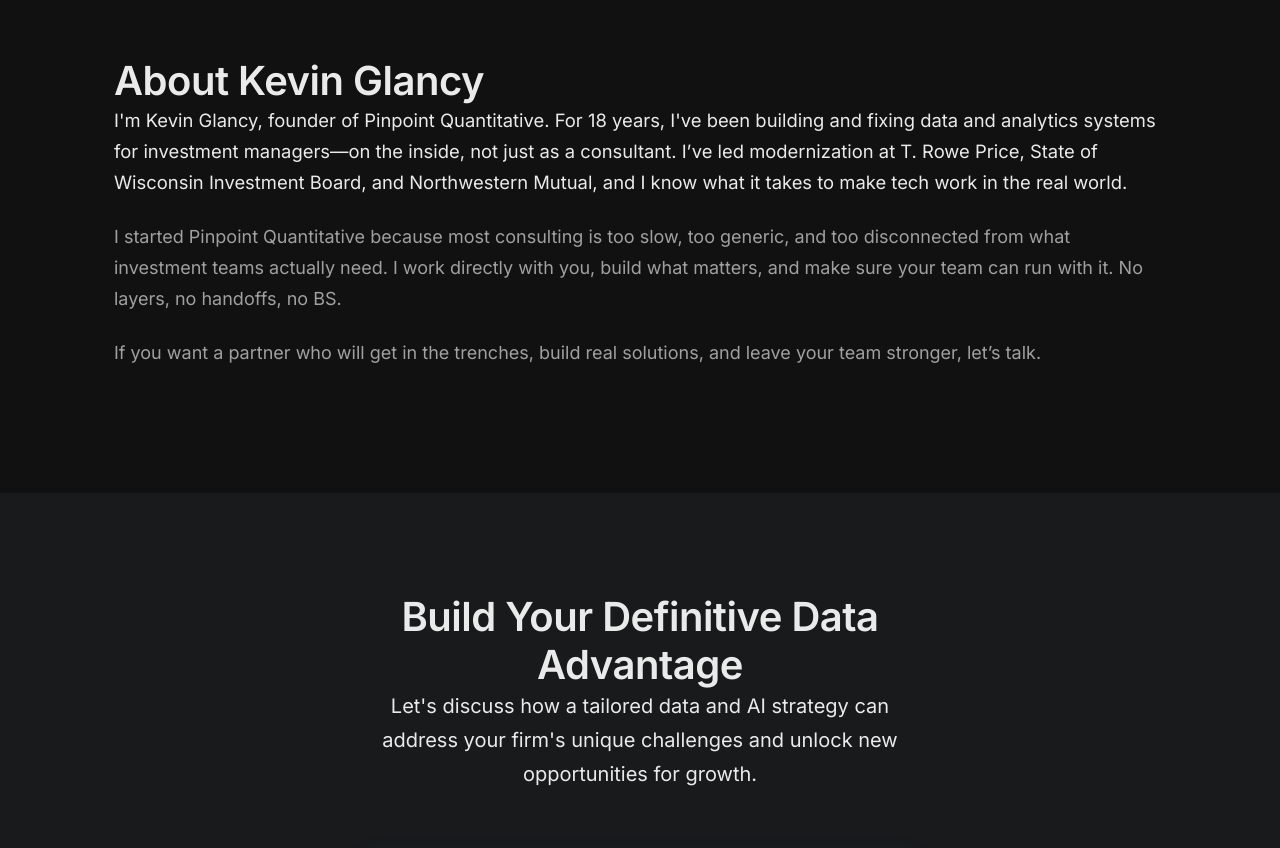
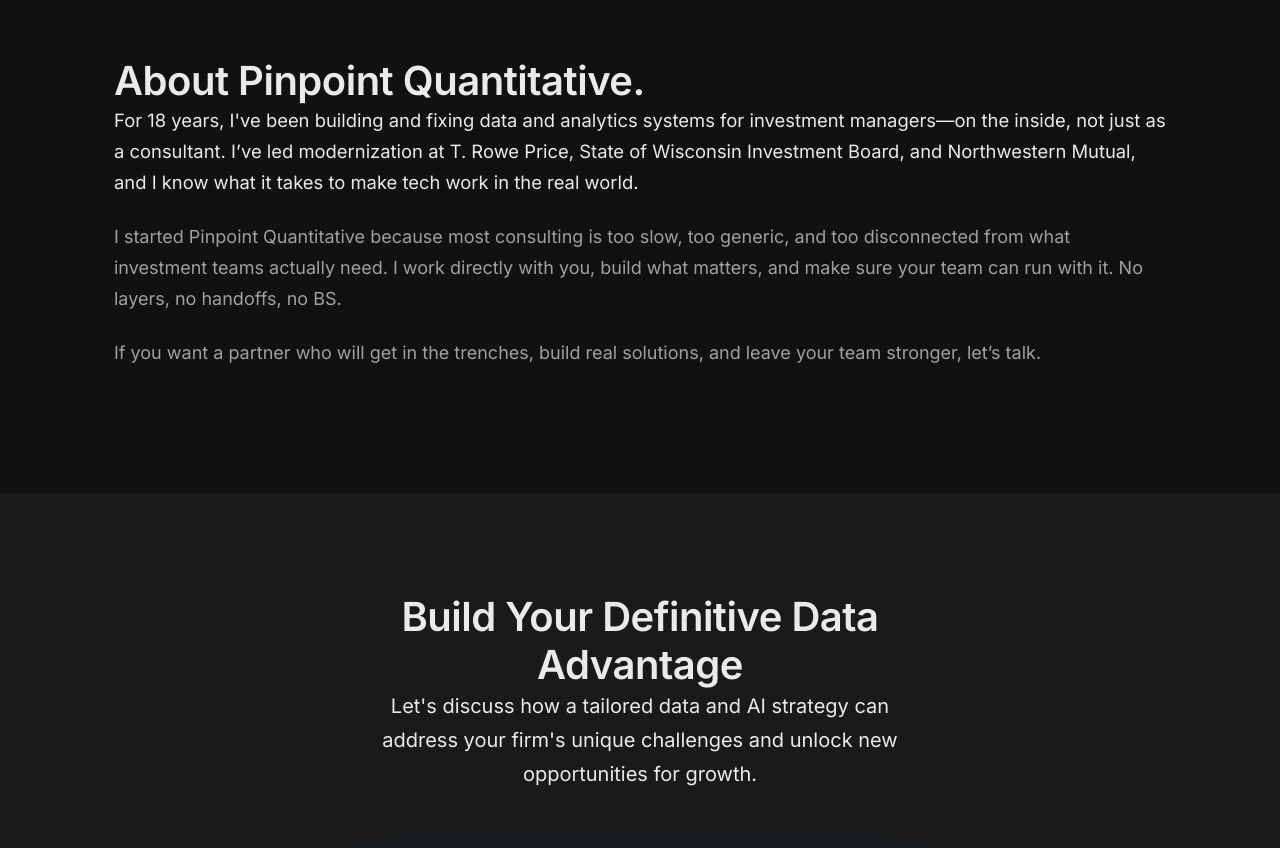
Before and after one commit to pinpoint-quantitative/home, a plain HTML site: page index.html in a window 1280 px wide. Shown: the part 3906-4754 px from the top of the page. Drawn offline with Linux system fonts and the light colour scheme.

Commit message:
Update index.html

```diff
--- a/index.html
+++ b/index.html
@@ -442,8 +442,8 @@
             <div class="container" style="display:flex;align-items:center;gap:60px;flex-wrap:wrap;">
                 <div class="bio-image" style="background:url('https://www.gravatar.com/avatar/0e4e1e2e2e2e2e2e2e2e2e2e?d=mp&s=300') center/cover no-repeat;"></div>
                 <div>
-                    <h2>About Kevin Glancy</h2>
-                    <p style="color:var(--text-primary);font-size:1.15rem;">I'm Kevin Glancy, founder of Pinpoint Quantitative. For 18 years, I've been building and fixing data and analytics systems for investment managers—on the inside, not just as a consultant. I’ve led modernization at T. Rowe Price, State of Wisconsin Investment Board, and Northwestern Mutual, and I know what it takes to make tech work in the real world.</p>
+                    <h2>About Pinpoint Quantitative.</h2>
+                    <p style="color:var(--text-primary);font-size:1.15rem;">For 18 years, I've been building and fixing data and analytics systems for investment managers—on the inside, not just as a consultant. I’ve led modernization at T. Rowe Price, State of Wisconsin Investment Board, and Northwestern Mutual, and I know what it takes to make tech work in the real world.</p>
                     <p style="color:var(--text-secondary);">I started Pinpoint Quantitative because most consulting is too slow, too generic, and too disconnected from what investment teams actually need. I work directly with you, build what matters, and make sure your team can run with it. No layers, no handoffs, no BS.</p>
                     <p style="color:var(--text-secondary);">If you want a partner who will get in the trenches, build real solutions, and leave your team stronger, let’s talk.</p>
                 </div>
```
